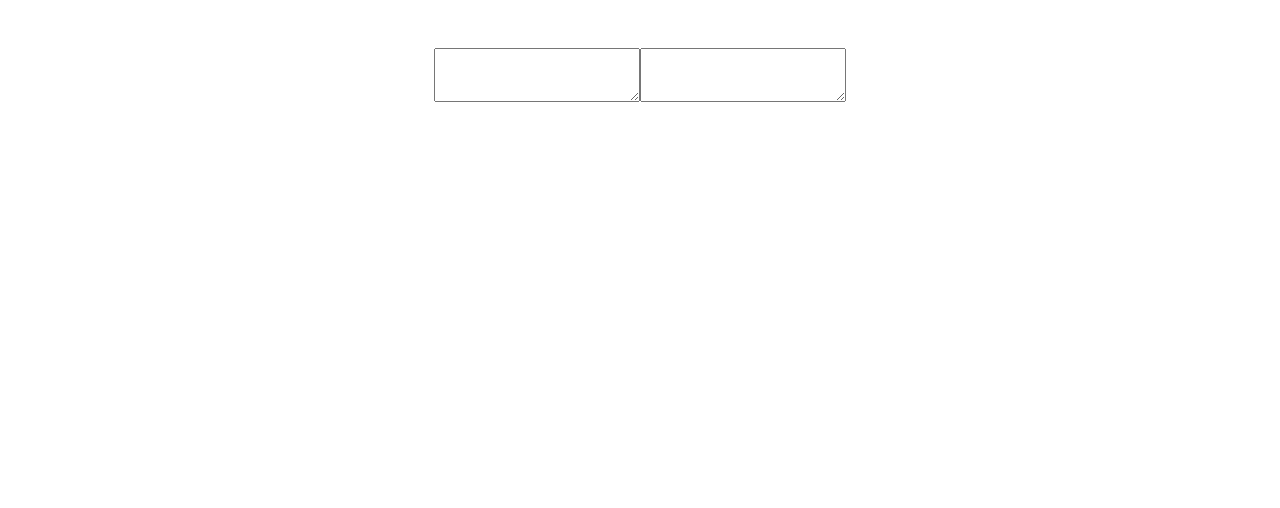
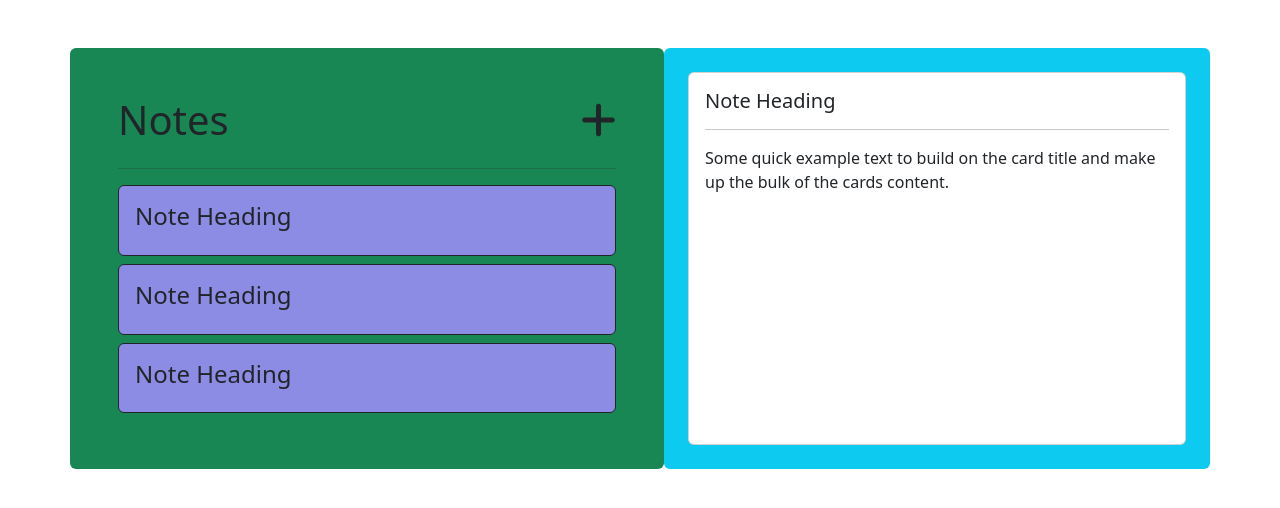
Before and after one commit to AashPau/Note-app, a React (Vite) app: page / in a window 1280 px wide. Shown: the top 508 px of the page. Built offline with nearby package versions, Linux system fonts and the light colour scheme.

Commit message:
added UI for notes and notes display --handleOnClick is not made

```diff
--- a/index.html
+++ b/index.html
@@ -10,6 +10,13 @@
       integrity="sha384-QWTKZyjpPEjISv5WaRU9OFeRpok6YctnYmDr5pNlyT2bRjXh0JMhjY6hW+ALEwIH"
       crossorigin="anonymous"
     />
+    <link
+      rel="stylesheet"
+      href="https://cdnjs.cloudflare.com/ajax/libs/font-awesome/6.5.2/css/all.min.css"
+      integrity="sha512-SnH5WK+bZxgPHs44uWIX+LLJAJ9/2PkPKZ5QiAj6Ta86w+fsb2TkcmfRyVX3pBnMFcV7oQPJkl9QevSCWr3W6A=="
+      crossorigin="anonymous"
+      referrerpolicy="no-referrer"
+    />
     <title>Notes</title>
   </head>
   <body>
--- a/src/App.jsx
+++ b/src/App.jsx
@@ -1,10 +1,10 @@
 import "./App.css";
-import { Card } from "./components/Card";
+import Home from "./page/Home";
 
 function App() {
   return (
     <>
-      <Card />
+      <Home />
     </>
   );
 }
--- a/src/components/Card.jsx
+++ /dev/null
@@ -1,10 +0,0 @@
-import React from "react";
-
-export const Card = () => {
-  return (
-    <div className=" container d-flex justify-content-center align-items-center m-auto mt-5">
-      <textarea />
-      <textarea />
-    </div>
-  );
-};
--- /dev/null
+++ b/src/components/display/Display.jsx
@@ -0,0 +1,19 @@
+import "./Display.css";
+
+export const Display = () => {
+  return (
+    <div
+      className="card"
+      //  style={{ width: "18rem" }}
+    >
+      <div className="card-body">
+        <h5 className="card-title">Note Heading</h5>
+        <hr />
+        <p className="card-text">
+          Some quick example text to build on the card title and make up the
+          bulk of the cards content.
+        </p>
+      </div>
+    </div>
+  );
+};
--- /dev/null
+++ b/src/page/Home.css
@@ -0,0 +1,6 @@
+.noteHead {
+  background: rgb(140, 140, 228);
+}
+.noteHead:focus {
+  background: rgb(240, 240, 163);
+}
--- /dev/null
+++ b/src/page/Home.jsx
@@ -0,0 +1,39 @@
+import { Display } from "../components/display/Display";
+import "./Home.css";
+
+const Home = () => {
+  return (
+    <div className="container rounded mt-5">
+      <div className="row">
+        <div className="col bg-success rounded p-5">
+          {/* list of notes */}
+          <div className="d-flex">
+            <h1>Notes</h1>
+            <div className="ms-auto">
+              <h1>
+                <i className="fa-solid fa-plus"></i>
+              </h1>
+            </div>
+          </div>
+
+          <hr />
+          <div className="noteHead border border-dark rounded p-3 d-flex mb-2">
+            <h4>Note Heading</h4>
+          </div>
+          <div className="noteHead border border-dark rounded p-3 d-flex mb-2">
+            <h4>Note Heading</h4>
+          </div>
+          <div className="noteHead border border-dark rounded p-3 d-flex mb-2">
+            <h4>Note Heading</h4>
+          </div>
+        </div>
+        <div className="col bg-info d-flex p-4 rounded">
+          {/* display notes  */}
+          <Display />
+        </div>
+      </div>
+    </div>
+  );
+};
+
+export default Home;
```
Also changed, not shown: src/components/addContent/AddContent.jsx (added), src/components/display/Display.css (added), 1 other file (tests, documents, lock files or other folders).
